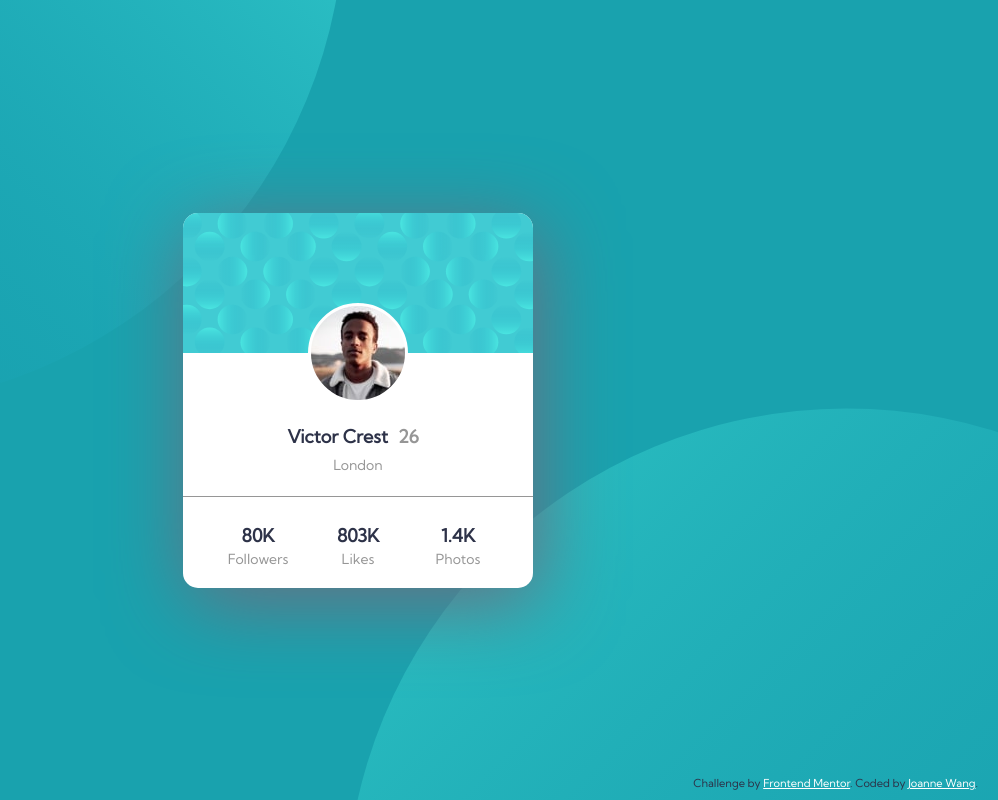
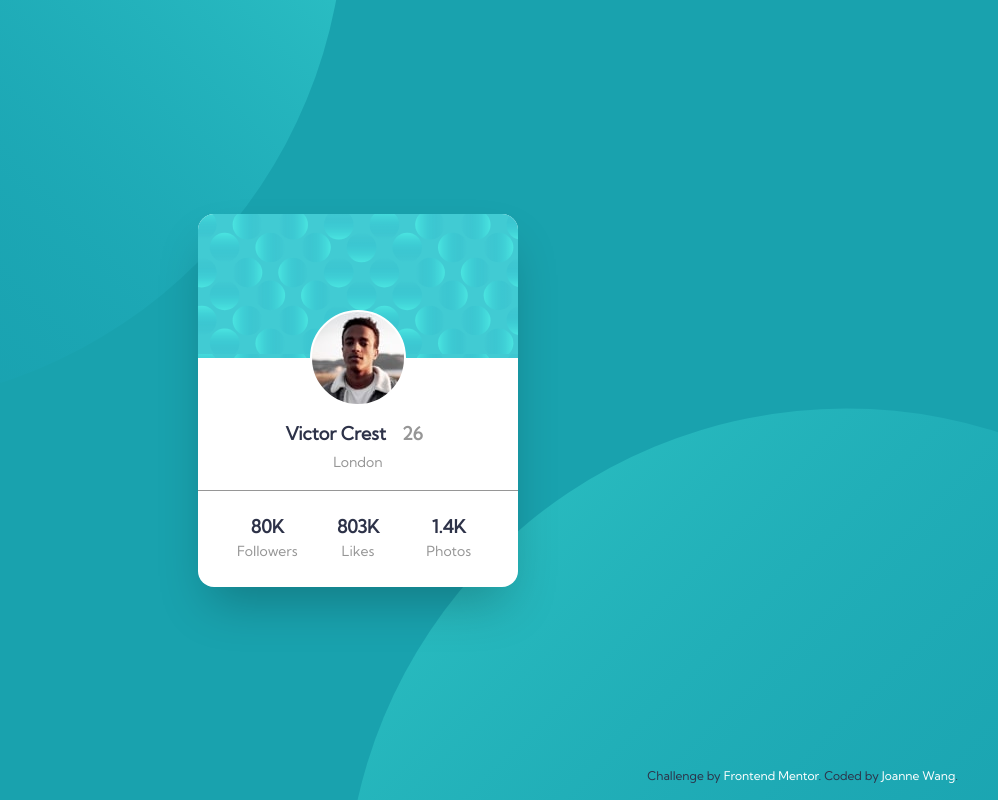
Before and after one commit to joanneccwang/profile-card-component, a plain HTML site: page index.html in a window 1280 px wide. Shown: the whole page, without its empty margins (282-1280 px from the left). Drawn offline with nearby package versions, Linux system fonts and the light colour scheme.

Commit message:
FEATURE: Use tailwind css

```diff
--- a/index.html
+++ b/index.html
@@ -5,42 +5,44 @@
   <meta name="viewport" content="width=device-width, initial-scale=1.0"> <!-- displays site properly based on user's device -->
 
   <link rel="icon" type="image/png" sizes="32x32" href="./images/favicon-32x32.png">
+
   <link rel="preconnect" href="https://fonts.gstatic.com">
   <link href="https://fonts.googleapis.com/css2?family=Kumbh+Sans&display=swap" rel="stylesheet">
 
+  <link href="https://unpkg.com/tailwindcss@^2/dist/tailwind.min.css" rel="stylesheet">
   <link rel="stylesheet" href="./style/style.css">
 
   <title>Frontend Mentor | Profile card component</title>
 </head>
-<body>
-  <div class="profile-card">
-    <div class="profile-bg">
-      <div class="profile-img"></div>
+<body class="h-full m-0 flex items-center justify-center">
+  <div class="profile-card m-auto h-auto w-80 rounded-2xl overflow-hidden shadow-2xl">
+    <div class="profile-bg h-36 w-full">
+      <div class="profile-img relative h-24 w-24 top-full left-1/2 rounded-full border-2 border-solid transform -translate-x-2/4 -translate-y-2/4"></div>
     </div>
-    <div class="profile-info">
-      <div>
-        <div class="name">Victor Crest</div>
-        <div class="age">26</div>
+    <div class="profile-info py-4 mt-12 flex flex-col items-center">
+      <div class="flex flex-row text-lg font-bold leading-6 ">
+        <div class="name mr-4">Victor Crest</div>
+        <div class="age mr-2">26</div>
       </div>
-      <div class="location">London</div>
+      <div class="location text-sm leading-6 mt-1">London</div>
     </div>
-    <div class="divider"></div>
-    <div class="statistics">
-      <div class="stat-block">
-        <div class="stat-title">80K</div>
-        <div class="stat-num">Followers</div>
+    <div class="divider h-px"></div>
+    <div class="statistics m-6 flex flex-1 flex-row jusitfy-between">
+      <div class="stat-block flex flex-1 flex-col items-center justify-center">
+        <div class="stat-title text-lg font-bold leading-6">80K</div>
+        <div class="stat-num text-sm leading-6">Followers</div>
       </div>
-      <div class="stat-block">
-        <div class="stat-title">803K</div>
-        <div class="stat-num">Likes</div>
+      <div class="stat-block flex flex-1 flex-col items-center">
+        <div class="stat-title text-lg font-bold leading-6">803K</div>
+        <div class="stat-num text-sm leading-6">Likes</div>
       </div>
-      <div class="stat-block">
-        <div class="stat-title">1.4K</div>
-        <div class="stat-num">Photos</div>
+      <div class="stat-block flex flex-1 flex-col items-center">
+        <div class="stat-title text-lg font-bold leading-6">1.4K</div>
+        <div class="stat-num text-sm leading-6">Photos</div>
       </div>
     </div>
   </div>
-  <div class="attribution">
+  <div class="attribution absolute block right-10 bottom-4 text-xs m-auto">
     Challenge by <a href="https://www.frontendmentor.io?ref=challenge" target="_blank">Frontend Mentor</a>.
     Coded by <a href="https://www.frontendmentor.io/profile/joanneccwang" target="_blank">Joanne Wang</a>.
   </div>
--- a/style/style.css
+++ b/style/style.css
@@ -4,12 +4,6 @@
   --very-dark-desaturated-blue: hsl(229, 23%, 23%);
   --dark-grayish-blue: hsl(227, 10%, 46%);
   --dark-gray: hsl(0, 0%, 59%);
-
-  --font-large: 18px;
-  --lh-large: 1.5;
-  --font-small: 14px;
-  --lh-small: 1.5;
-  --font-bold: 700;
 }
 html, body, div {
   box-sizing: border-box;
@@ -18,115 +12,51 @@ html {
   height: 100%;
 }
 body {
-  margin: 0px;
   font-family: 'Kumbh Sans', sans-serif;
   background-color: var(--dark-cyan);
   background-image: url('../images/bg-pattern-top.svg'), url('../images/bg-pattern-bottom.svg');
   background-position: calc(-51vw + 100vw - 1000px) calc(-49vh + 100vh - 1000px), 49vw 51vh;
   background-size: 1000px auto;
   background-repeat: no-repeat;
-  height: 100%;
-
-  display: flex;
-  align-items: center;
-  justify-content: center;
 }
 
 /* profile-card */
 .profile-card {
-  margin: auto auto;
-  width: 350px;
-  height: 375px;
   background: #FFF;
-  border-radius: 15px;
-  overflow: hidden;
-  box-shadow: var(--dark-grayish-blue) 5px 15px 80px;
 }
 .profile-card .profile-bg {
-  height: 140px;
-  width: 100%;
   background-image: url('../images/bg-pattern-card.svg');
 }
 .profile-card .profile-bg .profile-img {
-  position: relative;
-  top: 100%;
-  left: 50%;
-  transform: translate(-50%, -50%);
   background-image: url('../images/image-victor.jpg');
-  height: 100px;
-  width: 100px;
-  border-radius: 50%;
-  border: 3px solid white;
+  border-color: white;
 }
-.profile-card .profile-info {
-  margin-top: 50px;
-  padding: 20px 0px;
-  display: flex;
-  flex-direction: column;
-  align-items: center;
-}
-.profile-card .profile-info :first-child {
-  display: flex;
-  flex-direction: row;
-  font-size: var(--font-large);
-  font-weight: var(--font-bold);
-  line-height: var(--lh-large);
-}
+
 .profile-card .profile-info .name {
-  margin-right: 10px;
   color: var(--very-dark-desaturated-blue);
 }
 .profile-card .profile-info .age {
-  margin-right: 10px;
   color: var(--dark-gray);
 }
 
 .profile-card .profile-info .location {
-  font-size: var(--font-small);
-  line-height: var(--lh-small);
-  margin-top: 5px;
   color: var(--dark-gray);
 }
 
 .divider {
-  height: 1px;
   background: var(--dark-gray);
 }
 
-.profile-card .statistics {
-  display: flex;
-  flex-direction: row;
-  justify-content: space-between;
-  margin: 25px 25px;
-}
-.profile-card .statistics .stat-block {
-  flex: 1;
-  display: flex;
-  flex-direction: column;
-  align-items: center;
-  justify-content: center;
-}
 .stat-block .stat-title {
-  font-size: var(--font-large);
-  font-weight: var(--font-bold);
-  line-height: var(--lh-large);
   color: var(--very-dark-desaturated-blue);
 }
 .stat-block .stat-num {
-  font-size: var(--font-small);
-  line-height: var(--lh-small);
   color: var(--dark-gray);
 }
 
 
 /* attribution */
 .attribution {
-  position: absolute;
-  display: block;
-  bottom: 10px;
-  right: 20px;
-  font-size: 11px;
-  margin: 0 auto;
   color: var(--very-dark-desaturated-blue);
 }
 .attribution a {
```
